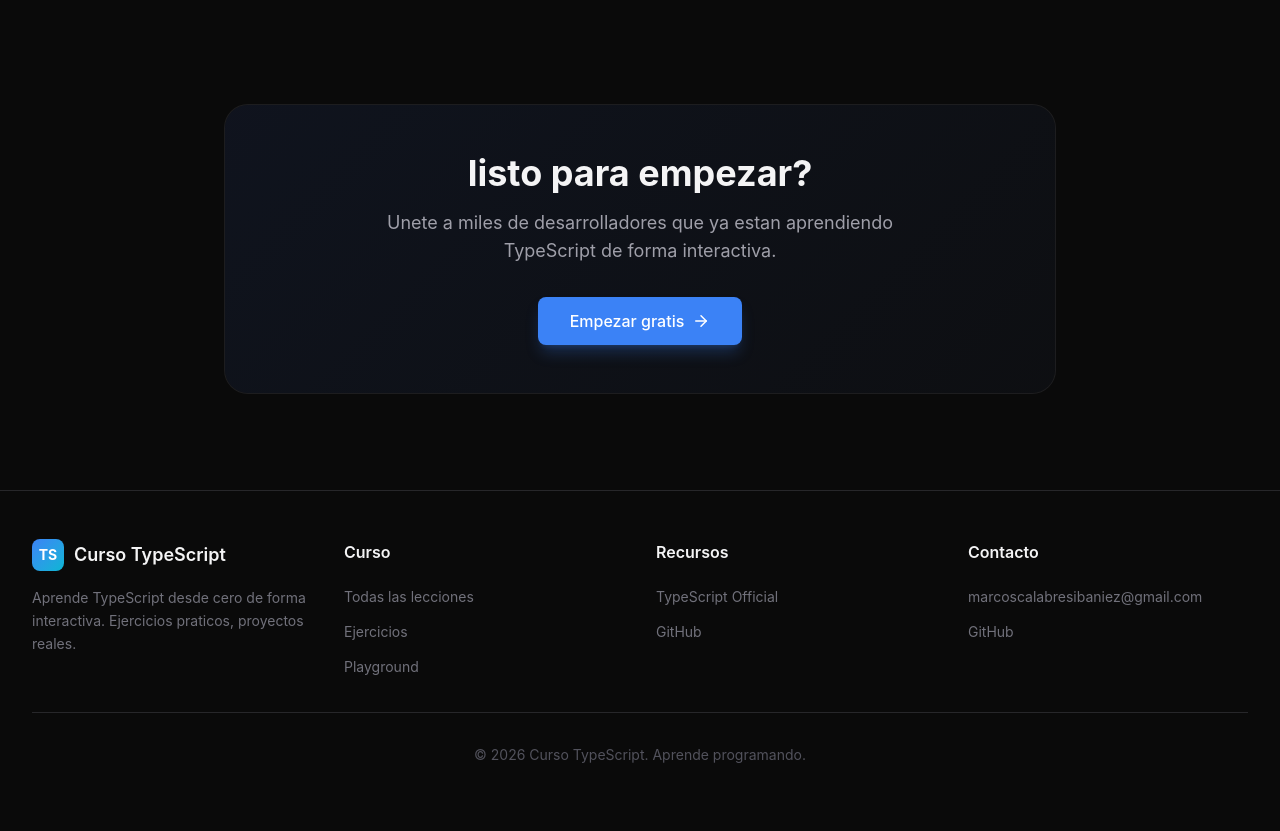
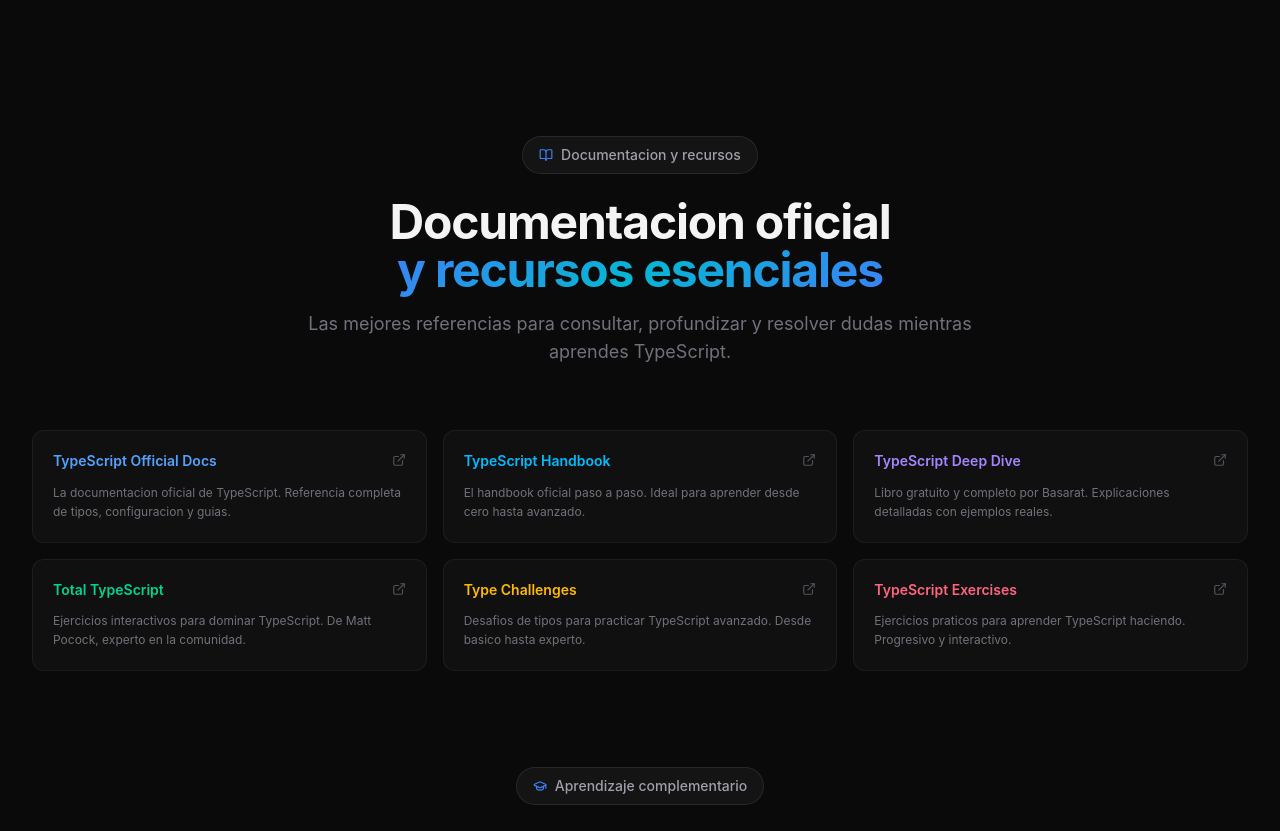
Before and after one commit to kraso/curso-typescript, a Next.js app: page / in a window 1280 px wide. Shown: the part 1900-2731 px from the top of the page. Built offline with nearby package versions, Linux system fonts and the light colour scheme; no server answers.

Commit message:
feat: landing page - documentacion y cursos sections

```diff
--- a/src/app/page.tsx
+++ b/src/app/page.tsx
@@ -2,6 +2,7 @@ import Navbar from "@/components/layout/Navbar";
 import Footer from "@/components/layout/Footer";
 import Hero from "@/components/landing/Hero";
 import Features from "@/components/landing/Features";
+import Resources from "@/components/landing/Resources";
 import CTA from "@/components/landing/CTA";
 
 export default function Home() {
@@ -11,6 +12,7 @@ export default function Home() {
       <main className="flex-1">
         <Hero />
         <Features />
+        <Resources />
         <CTA />
       </main>
       <Footer />
--- /dev/null
+++ b/src/components/landing/Resources.tsx
@@ -0,0 +1,154 @@
+import { ExternalLink, BookOpen, GraduationCap } from "lucide-react";
+
+const documentos = [
+  {
+    title: "TypeScript Official Docs",
+    description: "La documentacion oficial de TypeScript. Referencia completa de tipos, configuracion y guias.",
+    href: "https://www.typescriptlang.org/docs/",
+    color: "text-blue-400",
+  },
+  {
+    title: "TypeScript Handbook",
+    description: "El handbook oficial paso a paso. Ideal para aprender desde cero hasta avanzado.",
+    href: "https://www.typescriptlang.org/docs/handbook/",
+    color: "text-sky-400",
+  },
+  {
+    title: "TypeScript Deep Dive",
+    description: "Libro gratuito y completo por Basarat. Explicaciones detalladas con ejemplos reales.",
+    href: "https://basarat.gitbook.io/typescript/",
+    color: "text-violet-400",
+  },
+  {
+    title: "Total TypeScript",
+    description: "Ejercicios interactivos para dominar TypeScript. De Matt Pocock, experto en la comunidad.",
+    href: "https://www.totaltypescript.com/",
+    color: "text-emerald-400",
+  },
+  {
+    title: "Type Challenges",
+    description: "Desafios de tipos para practicar TypeScript avanzado. Desde basico hasta experto.",
+    href: "https://github.com/type-challenges/type-challenges",
+    color: "text-amber-400",
+  },
+  {
+    title: "TypeScript Exercises",
+    description: "Ejercicios praticos para aprender TypeScript haciendo. Progresivo y interactivo.",
+    href: "https://typescript-exercises.github.io/",
+    color: "text-rose-400",
+  },
+];
+
+const cursos = [
+  {
+    title: "FreeCodeCamp — TypeScript",
+    description: "Curso completo y gratuito de TypeScript con certificacion. Proyectos praticos incluidos.",
+    href: "https://www.freecodecamp.org/learn/javascript-algorithms-and-data-structures-v8/",
+    color: "text-emerald-400",
+  },
+  {
+    title: "Matt Pocock — Total TypeScript",
+    description: "El curso mas completo de TypeScript. Desde basico hasta patronoes de diseño avanzados.",
+    href: "https://www.totaltypescript.com/tutorials",
+    color: "text-sky-400",
+  },
+  {
+    title: "Fireship — TypeScript",
+    description: "Video tutorial rapido y efectivo. Aprende TypeScript en 100 segundos y mas alla.",
+    href: "https://youtu.be/BwuLxPH8IDs",
+    color: "text-amber-400",
+  },
+  {
+    title: "Academind — TypeScript",
+    description: "Curso completo de TypeScript con Node.js y React. Explicaciones claras y projetos reales.",
+    href: "https://academind.com/learn/typescript",
+    color: "text-violet-400",
+  },
+  {
+    title: "Platzi — TypeScript",
+    description: "Cursos gratuitos de TypeScript moderno y programacion tipada en espanol.",
+    href: "https://platzi.com/clases-de-typescript/",
+    color: "text-rose-400",
+  },
+  {
+    title: "Midudev — TypeScript",
+    description: "Contenido en espanol sobre TypeScript moderno, utilidades y mejores practicas.",
+    href: "https://midu.dev/",
+    color: "text-cyan-400",
+  },
+];
+
+function ResourceCard({ resource }: { resource: typeof documentos[0] }) {
+  return (
+    <a
+      href={resource.href}
+      target="_blank"
+      rel="noopener noreferrer"
+      className="group relative p-5 rounded-xl bg-dark-800/60 border border-zinc-700/30 hover:border-zinc-600/50 transition-all duration-300 hover:bg-dark-800/80 flex flex-col"
+    >
+      <div className="flex items-start justify-between gap-3 mb-3">
+        <h3 className={`text-sm font-semibold ${resource.color} group-hover:underline leading-snug`}>
+          {resource.title}
+        </h3>
+        <ExternalLink size={14} className="text-zinc-600 group-hover:text-zinc-400 shrink-0 mt-0.5 transition-colors" />
+      </div>
+      <p className="text-zinc-500 text-xs leading-relaxed flex-1">
+        {resource.description}
+      </p>
+    </a>
+  );
+}
+
+export default function Resources() {
+  return (
+    <section className="relative py-24 sm:py-32 bg-dark-900">
+      <div className="max-w-7xl mx-auto px-4 sm:px-6 lg:px-8">
+        {/* Documentacion y Recursos */}
+        <div className="text-center mb-16">
+          <div className="inline-flex items-center gap-2 px-4 py-2 rounded-full bg-dark-700/50 border border-zinc-700/50 text-zinc-400 text-sm font-medium mb-6">
+            <BookOpen size={14} className="text-primary" />
+            Documentacion y recursos
+          </div>
+          <h2 className="text-3xl sm:text-4xl lg:text-5xl font-bold text-zinc-100 mb-4 tracking-tight">
+            Documentacion oficial
+            <br />
+            <span className="text-gradient">y recursos esenciales</span>
+          </h2>
+          <p className="text-zinc-500 text-lg max-w-2xl mx-auto">
+            Las mejores referencias para consultar, profundizar y resolver dudas
+            mientras aprendes TypeScript.
+          </p>
+        </div>
+
+        <div className="grid grid-cols-1 sm:grid-cols-2 lg:grid-cols-3 gap-4 mb-24">
+          {documentos.map((doc, i) => (
+            <ResourceCard key={i} resource={doc} />
+          ))}
+        </div>
+
+        {/* Cursos Gratuitos */}
+        <div className="text-center mb-16">
+          <div className="inline-flex items-center gap-2 px-4 py-2 rounded-full bg-dark-700/50 border border-zinc-700/50 text-zinc-400 text-sm font-medium mb-6">
+            <GraduationCap size={14} className="text-primary" />
+            Aprendizaje complementario
+          </div>
+          <h2 className="text-3xl sm:text-4xl lg:text-5xl font-bold text-zinc-100 mb-4 tracking-tight">
+            Cursos gratuitos
+            <br />
+            <span className="text-gradient">recomendados</span>
+          </h2>
+          <p className="text-zinc-500 text-lg max-w-2xl mx-auto">
+            Complementa este curso con otros recursos gratuitos de la comunidad.
+            Todo lo que necesitas para seguir creciendo.
+          </p>
+        </div>
+
+        <div className="grid grid-cols-1 sm:grid-cols-2 lg:grid-cols-3 gap-4">
+          {cursos.map((curso, i) => (
+            <ResourceCard key={i} resource={curso} />
+          ))}
+        </div>
+      </div>
+    </section>
+  );
+}
```
